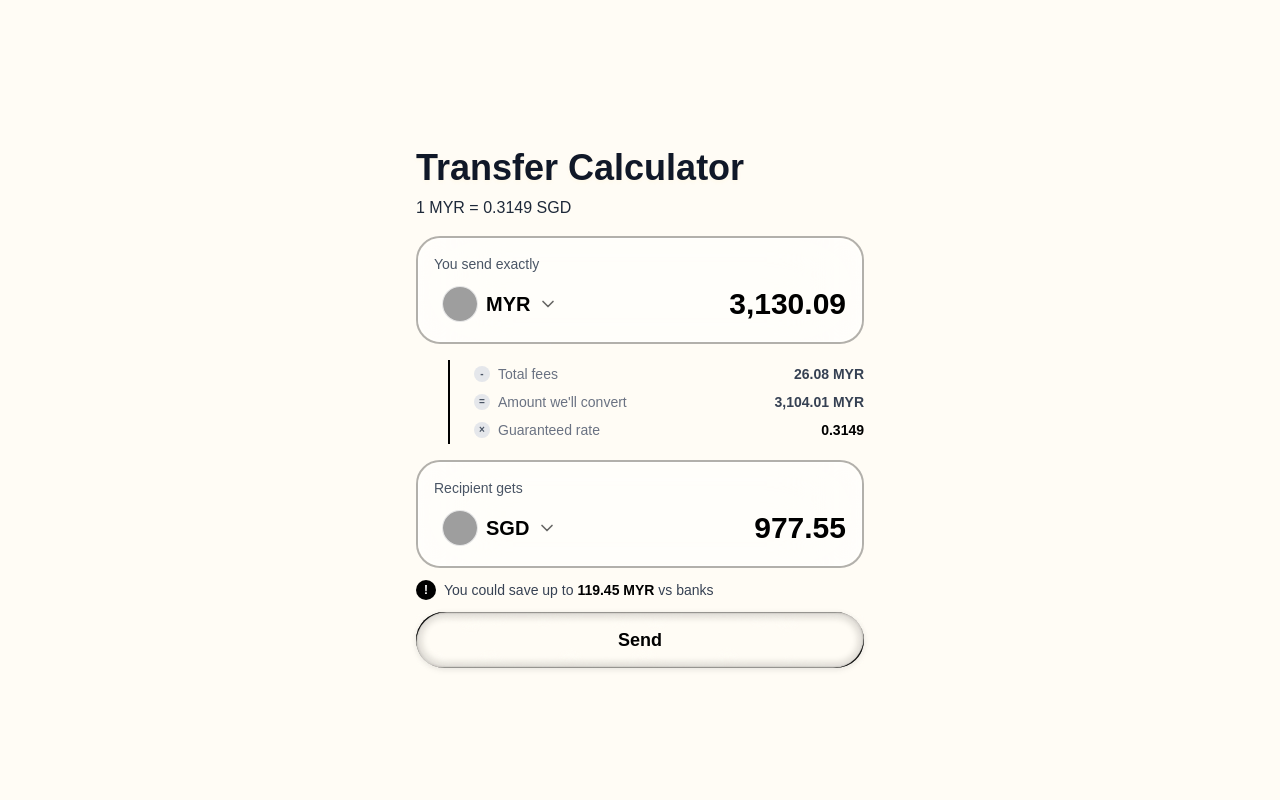
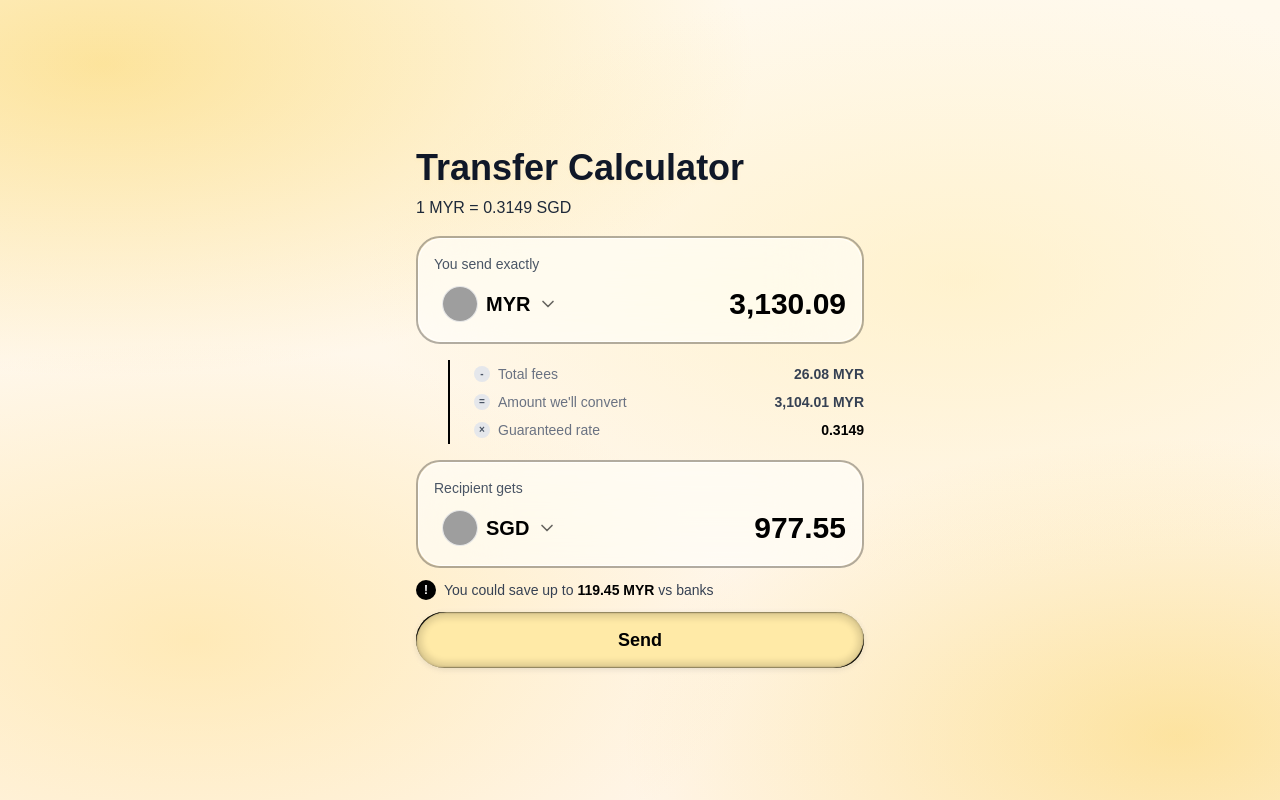
Before and after one commit to derek2403/currency-exchange-box, a Next.js app: page / in a window 1280 px wide. Built offline with nearby package versions, Linux system fonts and the light colour scheme; grey boxes are pictures that could not be loaded.

Commit message:
bg update

```diff
--- /dev/null
+++ b/components/ui/background-gradient-glow.jsx
@@ -0,0 +1,41 @@
+import { cn } from "@/lib/utils";
+
+export const BackgroundGradientGlow = ({ children, className, variant = "aurora" }) => {
+  const variants = {
+    aurora: {
+      background: `
+        radial-gradient(ellipse 85% 65% at 8% 8%, rgba(175, 109, 255, 0.42), transparent 60%),
+        radial-gradient(ellipse 75% 60% at 75% 35%, rgba(255, 235, 170, 0.55), transparent 62%),
+        radial-gradient(ellipse 70% 60% at 15% 80%, rgba(255, 100, 180, 0.40), transparent 62%),
+        radial-gradient(ellipse 70% 60% at 92% 92%, rgba(120, 190, 255, 0.45), transparent 62%),
+        linear-gradient(180deg, #f7eaff 0%, #fde2ea 100%)
+      `,
+    },
+    lavender: {
+      background: `linear-gradient(135deg, #E1BEE7 0%, #F3E5F5 20%, #FCE4EC 40%, #FFF0F5 60%, #F8BBD9 80%, #E1BEE7 100%)`,
+    },
+    goldenGlow: {
+      background: `
+        radial-gradient(ellipse 85% 65% at 8% 8%, rgba(248, 188, 6, 0.35), transparent 60%),
+        radial-gradient(ellipse 75% 60% at 75% 35%, rgba(255, 235, 170, 0.45), transparent 62%),
+        radial-gradient(ellipse 70% 60% at 15% 80%, rgba(255, 214, 102, 0.38), transparent 62%),
+        radial-gradient(ellipse 70% 60% at 92% 92%, rgba(248, 188, 6, 0.32), transparent 62%),
+        linear-gradient(180deg, #FFF9ED 0%, #FFF5E8 100%)
+      `,
+    },
+  };
+
+  return (
+    <div className={cn("min-h-screen w-full relative", className)}>
+      {/* Background Gradient */}
+      <div
+        className="absolute inset-0 z-0"
+        style={variants[variant]}
+      />
+      {/* Content */}
+      <div className="relative z-10">
+        {children}
+      </div>
+    </div>
+  );
+};
--- a/components/ui/liquid-glass-button.jsx
+++ b/components/ui/liquid-glass-button.jsx
@@ -98,7 +98,8 @@ function LiquidButton({
           className="absolute top-0 left-0 z-0 h-full w-full rounded-full
               shadow-[0_0_6px_rgba(0,0,0,0.03),0_2px_6px_rgba(0,0,0,0.08),inset_3px_3px_0.5px_-3px_rgba(0,0,0,0.9),inset_-3px_-3px_0.5px_-3px_rgba(0,0,0,0.85),inset_1px_1px_1px_-0.5px_rgba(0,0,0,0.6),inset_-1px_-1px_1px_-0.5px_rgba(0,0,0,0.6),inset_0_0_6px_6px_rgba(0,0,0,0.12),inset_0_0_2px_2px_rgba(0,0,0,0.06),0_0_12px_rgba(255,255,255,0.15)]
           transition-all
-          dark:shadow-[0_0_8px_rgba(0,0,0,0.03),0_2px_6px_rgba(0,0,0,0.08),inset_3px_3px_0.5px_-3.5px_rgba(255,255,255,0.09),inset_-3px_-3px_0.5px_-3.5px_rgba(255,255,255,0.85),inset_1px_1px_1px_-0.5px_rgba(255,255,255,0.6),inset_-1px_-1px_1px_-0.5px_rgba(255,255,255,0.6),inset_0_0_6px_6px_rgba(255,255,255,0.12),inset_0_0_2px_2px_rgba(255,255,255,0.06),0_0_12px_rgba(0,0,0,0.15)]" />
+          dark:shadow-[0_0_8px_rgba(0,0,0,0.03),0_2px_6px_rgba(0,0,0,0.08),inset_3px_3px_0.5px_-3.5px_rgba(255,255,255,0.09),inset_-3px_-3px_0.5px_-3.5px_rgba(255,255,255,0.85),inset_1px_1px_1px_-0.5px_rgba(255,255,255,0.6),inset_-1px_-1px_1px_-0.5px_rgba(255,255,255,0.6),inset_0_0_6px_6px_rgba(255,255,255,0.12),inset_0_0_2px_2px_rgba(255,255,255,0.06),0_0_12px_rgba(0,0,0,0.15)]"
+          style={{ background: '#FFEAA7' }} />
         <div
           className="absolute top-0 left-0 isolate -z-10 h-full w-full overflow-hidden rounded-md"
           style={{ backdropFilter: 'url("#container-glass")' }} />
--- a/pages/index.js
+++ b/pages/index.js
@@ -8,6 +8,7 @@ import { ArrowUpDown, Info, ChevronDown } from "lucide-react";
 import { CurrencySelect } from "@/components/CurrencySelect";
 import { GlassEffect, GlassFilter } from "@/components/ui/liquid-glass";
 import { LiquidButton } from "@/components/ui/liquid-glass-button";
+import { BackgroundGradientGlow } from "@/components/ui/background-gradient-glow";
 
 
 
@@ -59,7 +60,7 @@ export default function TransferPage() {
         <meta name="viewport" content="width=device-width, initial-scale=1" />
       </Head>
 
-      <div className="relative isolate grid h-dvh grid-rows-[auto,1fr] overflow-x-hidden overflow-y-auto lg:overflow-hidden glassy-background">
+      <BackgroundGradientGlow variant="goldenGlow" className="relative isolate grid h-dvh grid-rows-[auto,1fr] overflow-x-hidden overflow-y-auto lg:overflow-hidden">
         <GlassFilter />
         <div className="flex items-center justify-center w-full h-full p-4 pt-8 relative z-10">
           <div className="w-full max-w-md relative z-10">
@@ -198,7 +199,7 @@ export default function TransferPage() {
 
           </div>
         </div>
-      </div>
+      </BackgroundGradientGlow>
     </>
   );
 }
```
